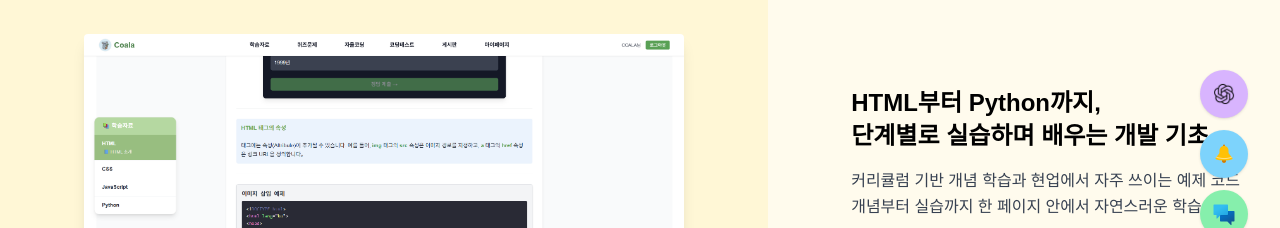
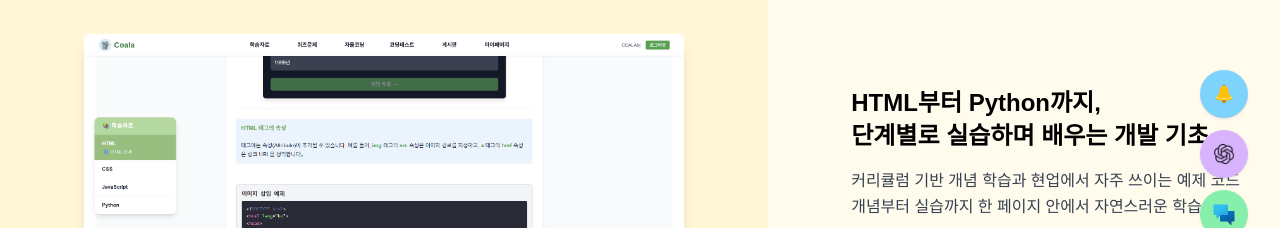
Before and after one commit to HeeJun021/Coala, a React (Create React App) app in the folder frontend/: page / in a window 1280 px wide. Both pictures are taken after a click on the button 1224 px from the left and 744 px from the top of the page. Shown: the part 454-682 px from the top of the page. Built offline with nearby package versions, Linux system fonts and the light colour scheme; no server answers; a small style sheet from the web is missing.

Commit message:
플로팅 버튼 위치 변경

```diff
--- a/frontend/src/components/floating/FloatingButton.jsx
+++ b/frontend/src/components/floating/FloatingButton.jsx
@@ -4,7 +4,7 @@ import chatIcon from "../../assets/floating/chat-icon.png";
 import alertIcon from "../../assets/floating/alert-icon.png";
 import aiIcon from "../../assets/floating/ai-icon.png";
 import ChatPanelWrapper from "../chat/ChatPanelWrapper";
-import AIChatPanel from "../ai/AIChatPanel"
+import AIChatPanel from "../ai/AIChatPanel";
 
 const FloatingButton = () => {
   const [expanded, setExpanded] = useState(false);
@@ -32,27 +32,27 @@ const FloatingButton = () => {
       >
         {/* 확장 버튼들 */}
         <div className="flex flex-col items-center gap-3 mb-2">
-          {/* AI 버튼 */}
+          {/* ✅ 알림 버튼 (순서 바뀜 - 맨 위로 이동) */}
           <button
-            onClick={() => setShowAIChat(true)} // ✅ 여기 추가
-            className={`w-12 h-12 rounded-full bg-purple-300 shadow flex items-center justify-center transition-all duration-300 ease-out ${
+            className={`w-12 h-12 rounded-full bg-sky-300 shadow flex items-center justify-center transition-all duration-300 ease-out ${
               expanded
                 ? "opacity-100 translate-y-0 delay-[150ms]"
                 : "opacity-0 translate-y-4 pointer-events-none"
             }`}
           >
-            <img src={aiIcon} alt="AI" className="w-6 h-6" />
+            <img src={alertIcon} alt="알림" className="w-6 h-6" />
           </button>
 
-          {/* 알림 버튼 */}
+          {/* ✅ AI 버튼 (이제 알림 아래로 이동) */}
           <button
-            className={`w-12 h-12 rounded-full bg-sky-300 shadow flex items-center justify-center transition-all duration-300 ease-out ${
+            onClick={() => setShowAIChat(true)}
+            className={`w-12 h-12 rounded-full bg-purple-300 shadow flex items-center justify-center transition-all duration-300 ease-out ${
               expanded
                 ? "opacity-100 translate-y-0 delay-[75ms]"
                 : "opacity-0 translate-y-4 pointer-events-none"
             }`}
           >
-            <img src={alertIcon} alt="알림" className="w-6 h-6" />
+            <img src={aiIcon} alt="AI" className="w-6 h-6" />
           </button>
 
           {/* 채팅 버튼 */}
```
